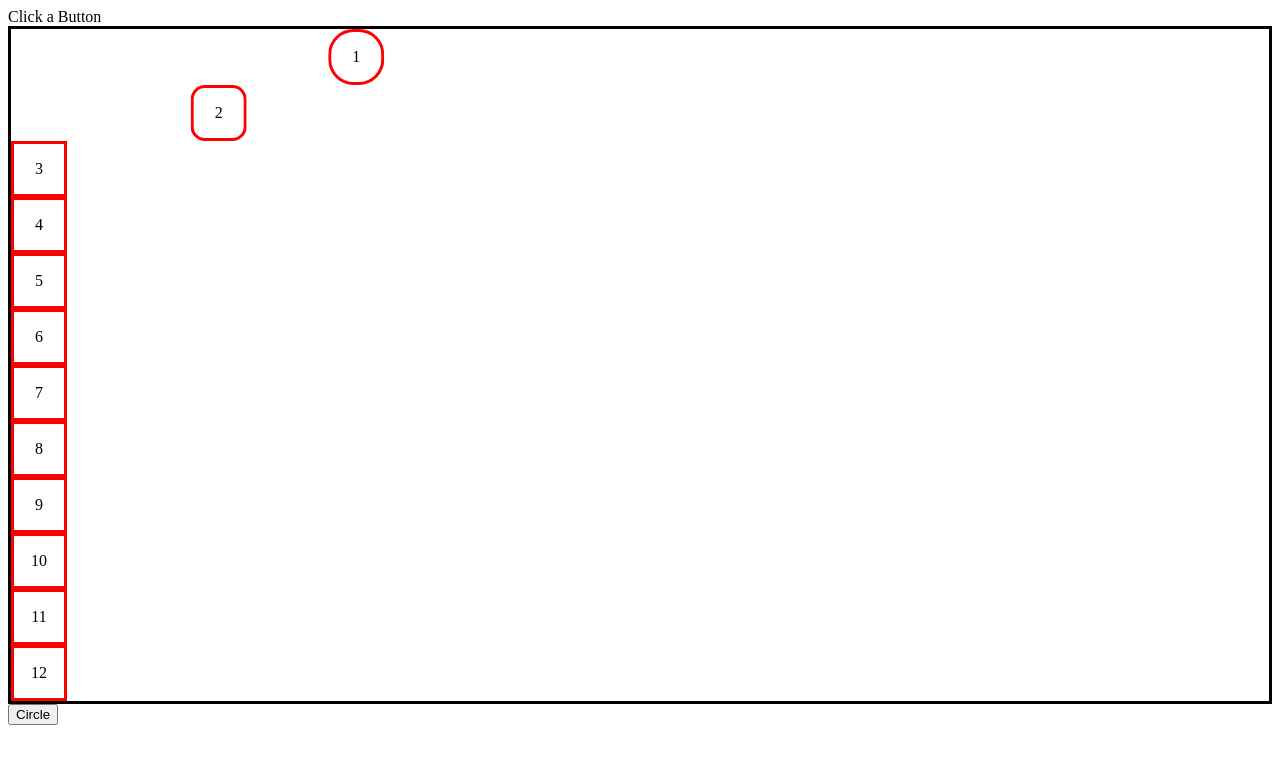
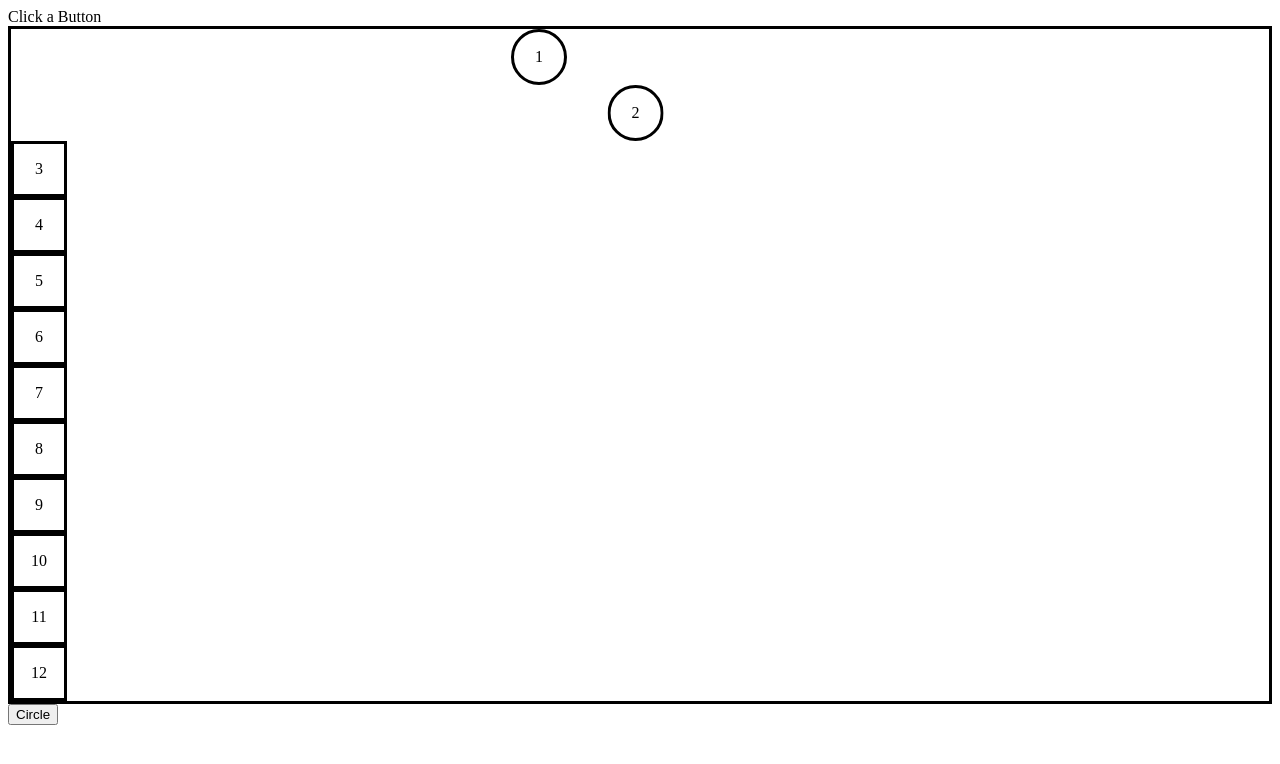
Before and after one commit to LeoRoma/PlayGround-HTML-CSS-JS, a plain HTML site: page ChangingPositions/index.html in a window 1280 px wide. Both pictures are taken after a click on the button "Circle". Drawn offline with Linux system fonts and the light colour scheme.

```diff
--- a/ChangingPositions/public/style.css
+++ b/ChangingPositions/public/style.css
@@ -2,6 +2,7 @@
     border: black solid;
     margin: auto;
     position: relative;
+    display:list-item;
 }
 
 .number-container{
@@ -11,12 +12,12 @@
     top: 50%;
     width: 50px;
     height: 50px;
-    border: red solid;
-    transition: 3s;
+    border: black solid;
+    transition: 1s;
     /* transform: translate(350px,0); */
 }
 
 .move-left{
     /* left:50%; */
-    transform: translate(350px,0);
+    transform: translate(350px,200px);
 }
--- a/ChangingPositions/src/script.js
+++ b/ChangingPositions/src/script.js
@@ -30,30 +30,58 @@ let timeout = 1000;
 function changeCircle(){
     for(let i = 0; i < numberContainers.length; i++){
         const numberContainer = numberContainers[i];
-        setTimeout(function(){moveRight(numberContainer)}, timeout);
+        setTimeout(function(){
+            if(i < circleBreakPoint){
+                moveTopRight(numberContainer);
+            }else if(i >= circleBreakPoint && i < (circleBreakPoint * 2)){
+                moveBottomRight(numberContainer);
+            }else if(i >= circleBreakPoint*2 && i < (circleBreakPoint * 3)){
+                moveBottomLeft(numberContainer);
+            }
+        }, timeout);
         timeout += 1000;
     }
 
-    changeSquare()
-    console.log(numberContainers.length -1)
+    // changeSquare()
+    // console.log(numberContainers.length -1)
+}
+let x = 500;
+let y = 0
+function moveTopRight(numberContainer){
+    console.log(numberContainer)
+    // numberContainer.classList.add('move-left');
+    numberContainer.style.borderRadius = "50%";
+    numberContainer.style.transform = `translate(${x}px,${y}px)`;
+    console.log(x += 100);
+}
+let x1 = 700;
+let y1 = 0
+
+function moveBottomRight(numberContainer){
+    numberContainer.style.borderRadius = "50%";
+    numberContainer.style.transform = `translate(${x1}px,${y1}px)`;
+    console.log(x1 -= 100);
 }
 
-function moveRight(numberContainer){
-    console.log(numberContainer)
-    numberContainer.classList.add('move-left');
+let x2 = 700;
+let y2 = 0
+
+function moveBottomLeft(numberContainer){
     numberContainer.style.borderRadius = "50%";
+    numberContainer.style.transform = `translate(${x2}px,${y2}px)`;
+    console.log(x2 -= 100, y -= 100);
 }
+// function changeSquare(){
+//     console.log("change square")
+//     for(let i = numberContainers.length -1; i >= 0; i--){
+//         const numberContainer = numberContainers[i];
+//         setTimeout(function(){moveLeft(numberContainer)}, timeout);
+//         timeout += 3000;
+//     }
+// }
 
-function changeSquare(){
-    console.log("change square")
-    for(let i = numberContainers.length -1; i >= 0; i--){
-        const numberContainer = numberContainers[i];
-        setTimeout(function(){moveLeft(numberContainer)}, timeout);
-        timeout += 1000;
-    }
-}
-
-function moveLeft(numberContainer){
-    numberContainer.classList.remove('move-left');
-    numberContainer.style.borderRadius = "0%";
-}
+// function moveLeft(numberContainer){
+//     numberContainer.classList.remove('move-left');
+//     numberContainer.style.borderRadius = "0%";
+//     numberContainer.style.border = "green solid"
+// }
```
